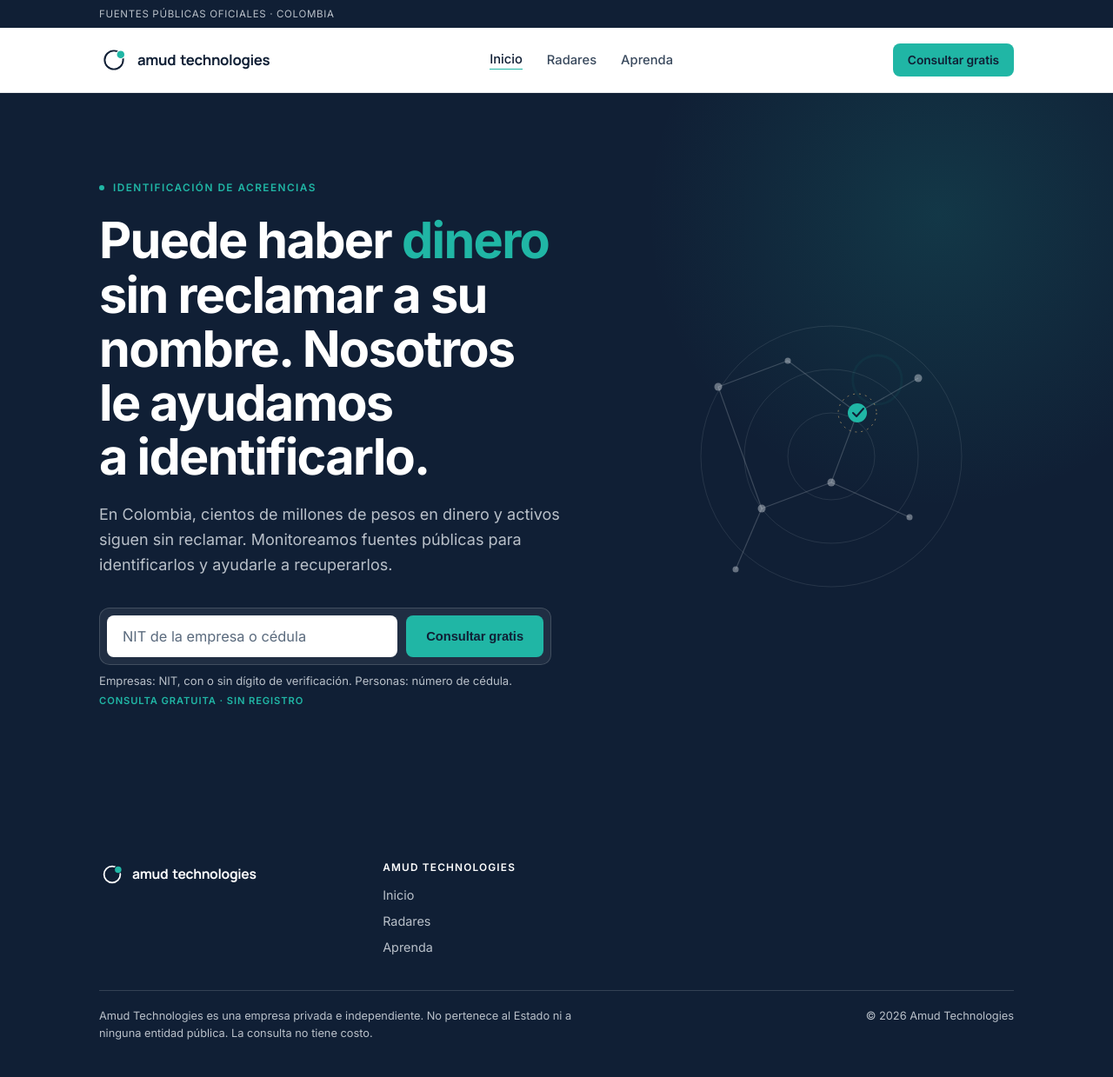
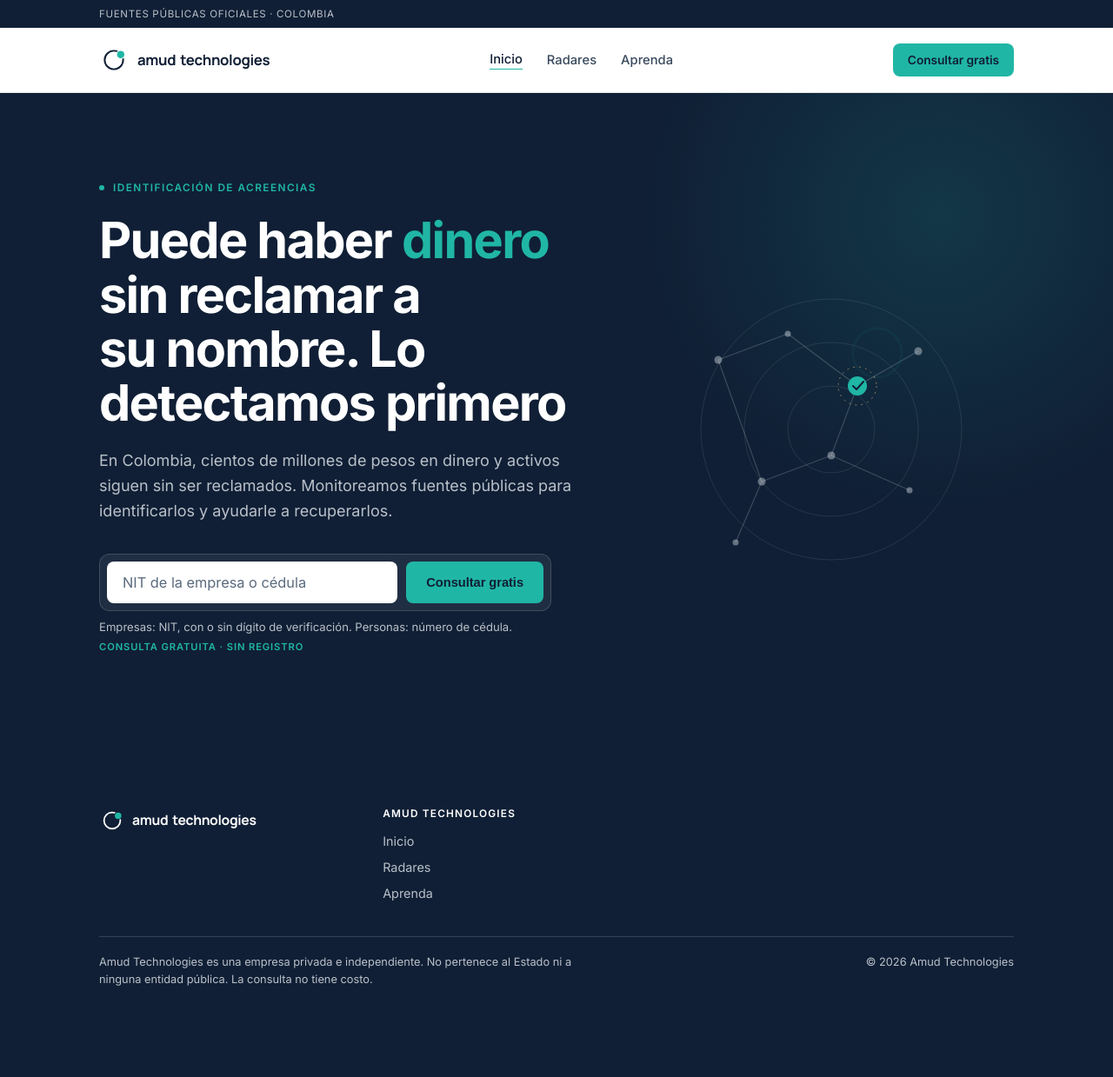
Before and after one commit to amudtechnologies/claims-engine, a Django app: page / in a window 1280 px wide. Shown: the whole page at 87% size. After the commit the page ends 1134 px from the top, so only its background shows below. Run offline with Django 5.2, Linux system fonts and the light colour scheme; data comes from the database, SQL or seed files in the repository.

Commit message:
Home hero: 'Lo detectamos primero' headline; subtitle wording
Co-Authored-By: Claude Opus 5.5 <noreply@anthropic.com>

```diff
--- a/web/home/templates/home/index.html
+++ b/web/home/templates/home/index.html
@@ -12,8 +12,8 @@
   <div class="wrap hero-inner">
     <div class="hero-copy">
       <div class="eyebrow mono"><span class="dot"></span>Identificación de acreencias</div>
-      <h1>Puede haber <span class="accent-word">dinero</span> sin reclamar a su nombre. Nosotros le ayudamos a identificarlo.</h1>
-      <p class="lede">En Colombia, cientos de millones de pesos en dinero y activos siguen sin reclamar. Monitoreamos fuentes públicas para identificarlos y ayudarle a recuperarlos.</p>
+      <h1>Puede haber <span class="accent-word">dinero</span> sin reclamar a su nombre. Lo detectamos primero</h1>
+      <p class="lede">En Colombia, cientos de millones de pesos en dinero y activos siguen sin ser reclamados. Monitoreamos fuentes públicas para identificarlos y ayudarle a recuperarlos.</p>
       <div class="hero-search" id="buscar">{% include "home/_search_form.html" with button_label="Consultar gratis" %}</div>
     </div>
     <div class="hero-graphic" aria-hidden="true">
--- a/web/home/tests.py
+++ b/web/home/tests.py
@@ -26,7 +26,7 @@ class HomeTests(TestCase):
     def test_home_renders_search(self):
         response = self.client.get("/")
         self.assertContains(response, 'action="/resultados/"')
-        self.assertContains(response, "sin reclamar a su nombre. Nosotros le ayudamos")
+        self.assertContains(response, "sin reclamar a su nombre. Lo detectamos primero")
 
 
 class RadarRegistryTests(TestCase):
```
